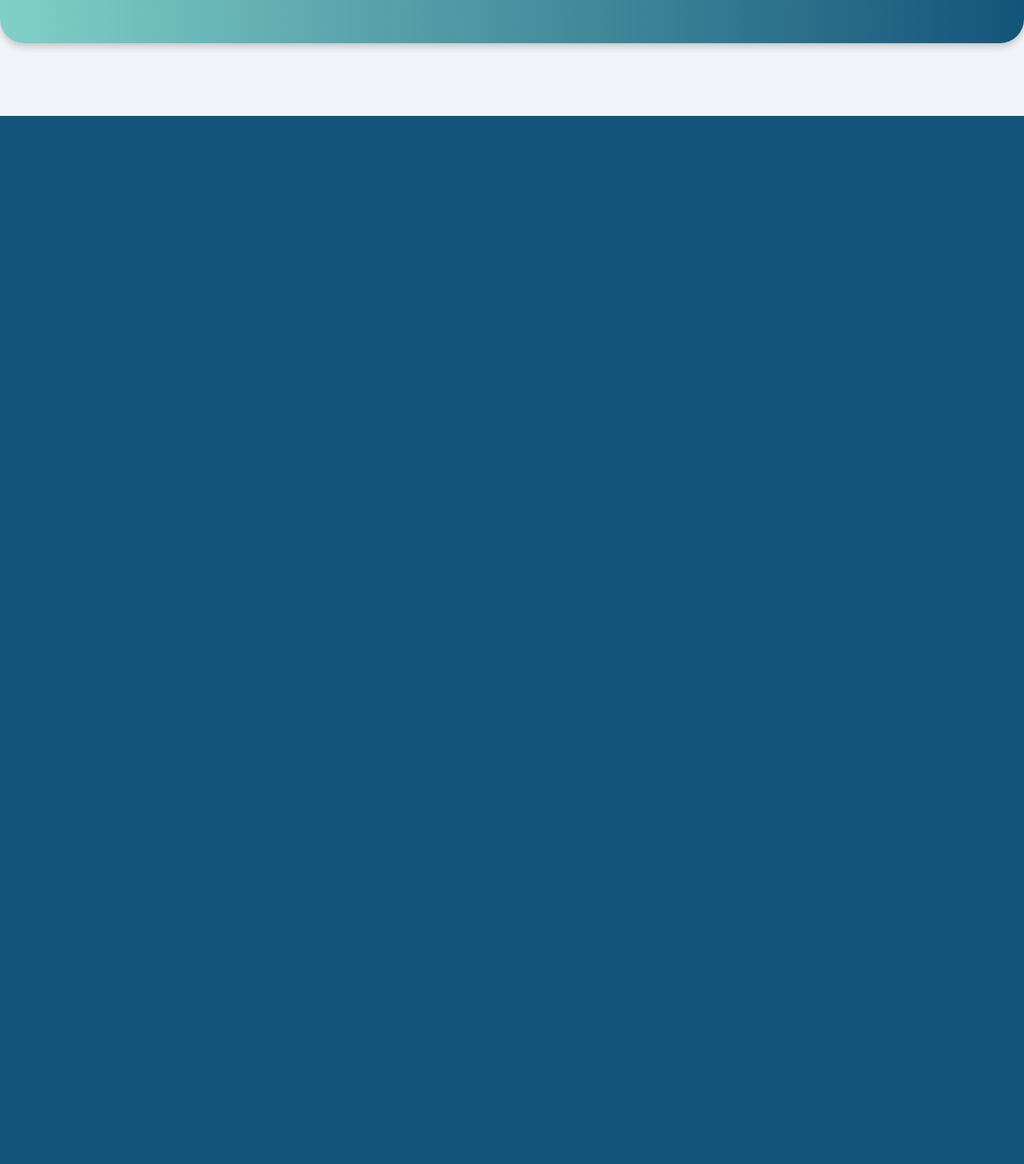
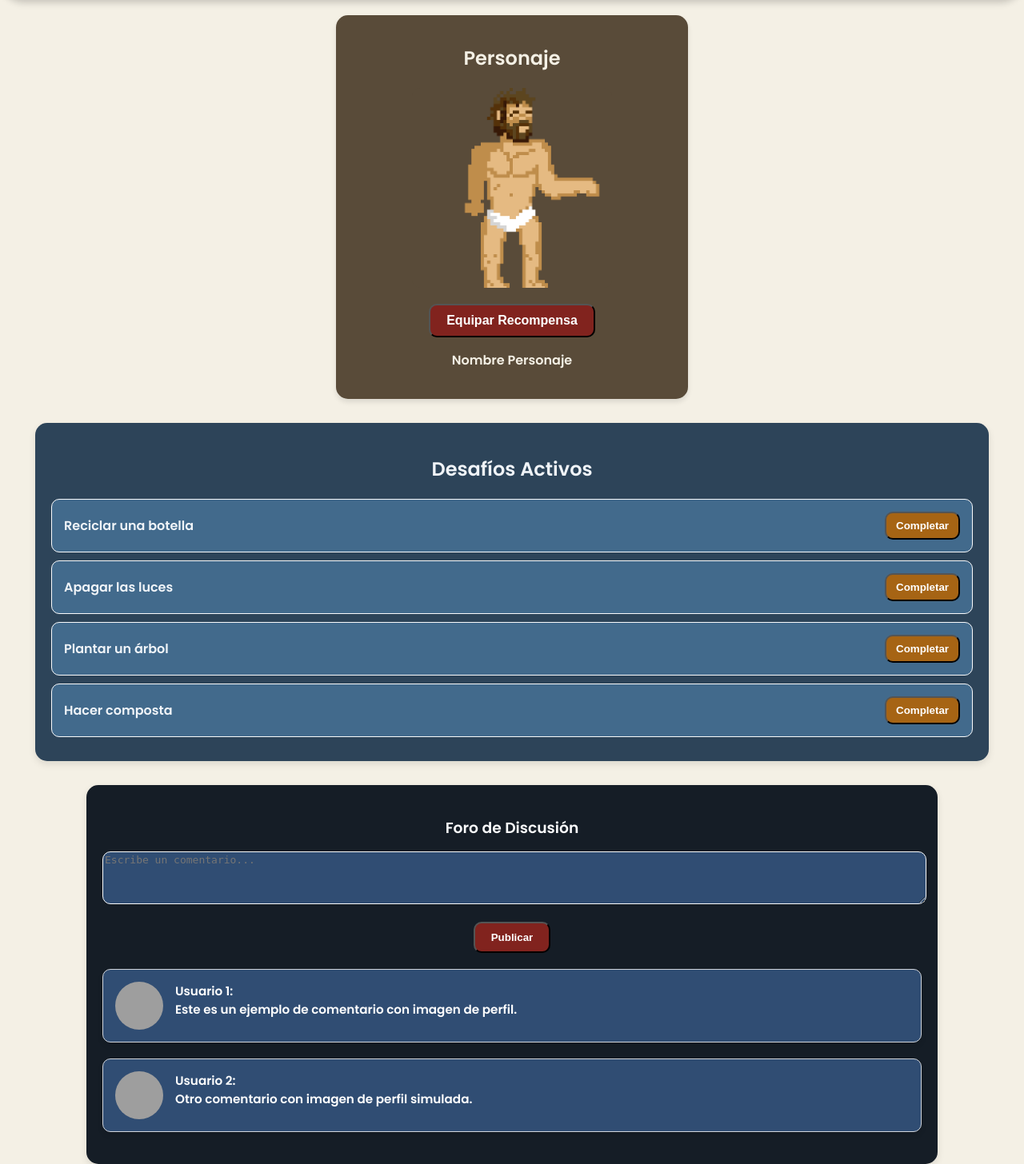
Before and after one commit to Alee234324444444444444444444/dev-challengue, a Django app: page / in a window 1280 px wide. Shown: the part 655-2111 px from the top of the page at 80% size. Before the commit the page ends 800 px from the top, so only its background shows below. Run offline with Django 4.2, Linux system fonts and the light colour scheme; some libraries are stand-ins or nearby versions; grey boxes are pictures that could not be loaded.

Commit message:
Modal y casi publicaciones

```diff
--- a/dev_challenge/ecoavatar/admin.py
+++ b/dev_challenge/ecoavatar/admin.py
@@ -1,6 +1,10 @@
 from django.contrib import admin
-from .models import User
+from .models import User, Post
 
 @admin.register(User)
 class UserAdmin(admin.ModelAdmin):
     pass
+
+@admin.register(Post)
+class PostAdmin(admin.ModelAdmin):
+    pass
--- a/dev_challenge/ecoavatar/static/ecoavatar/css/styles.css
+++ b/dev_challenge/ecoavatar/static/ecoavatar/css/styles.css
@@ -1,7 +1,8 @@
 /* Globales */
 body {
-    background-color: #f0f4f8;
+    background-color: #f4f0e5;
     font-family: 'Poppins', sans-serif;
+    font-weight:600;
     margin: 0;
     padding: 0;
     color: #333;
@@ -113,7 +114,8 @@ body {
 .challenges-container {
     margin: 30px auto;
     padding: 20px;
-    background-color: #ffffff;
+    background-color: #2d4459;
+    color: #f0f4f8;
     border-radius: 15px;
     box-shadow: 0 4px 10px rgba(0, 0, 0, 0.1);
     text-align: center;
@@ -127,32 +129,35 @@ body {
 }
 
 .challenges-container li {
-    background-color: #f0f4f8;
+    background-color: #426a8c;
     margin: 10px 0;
     padding: 15px;
     border-radius: 10px;
+    border: 1px solid #f9fafb;
     display: flex;
     justify-content: space-between;
     align-items: center;
 }
 
 .challenges-container button {
-    background-color: #80d0c7;
+    background-color: #a66414;
     color: white;
+    font-weight: 600;
     padding: 8px 12px;
-    border-radius: 5px;
+    border-radius: 10px;
     cursor: pointer;
     transition: background-color 0.3s;
 }
 
 .challenges-container button:hover {
-    background-color: #13547a;
+    background-color: #81231e;
 }
 /*Personaje*/
 .caracter {
     text-align: center;
     margin: 20px auto;
-    background-color: #f9fafb;
+    background-color: #594b39;
+    color: #f4f0e5;
     padding: 20px;
     border-radius: 15px;
     box-shadow: 0 4px 6px rgba(0, 0, 0, 0.1);
@@ -161,18 +166,18 @@ body {
 
 .caracter h1 {
     font-size: 1.5em;
-    color: #13547a;
+    color: #f4f0e5;
     margin-bottom: 20px;
 }
 
 canvas {
-    border: 2px solid #13547a;
-    border-radius: 20px;
-    background-color: #f0f4f8;
-    box-shadow: 0 4px 6px rgba(0, 0, 0, 0.1);
+    /* border: 2px solid #403939; */
+    border-radius: 10px;
+    background-color: #594b39;
+    /* box-shadow: 0 4px 6px rgba(0, 0, 0, 0.1); */
     margin: 20px auto;
     display: block;
-    width: 250px; /* Tamaño ajustado */
+    width: 250px;
     height: 250px;
 }
 
@@ -184,9 +189,9 @@ canvas {
 }
 
 .actions button {
-    background-color: #80d0c7;
+    background-color: #81231e;
     color: white;
-    border: none;
+    font-weight: 600;
     padding: 10px 20px;
     border-radius: 10px;
     cursor: pointer;
@@ -195,14 +200,14 @@ canvas {
 }
 
 .actions button:hover {
-    background-color: #13547a;
+    background-color: #a66414;
     color: white;
 }
 
 
 /* Foro */
 .foro {
-    background-color: #ffffff;
+    background-color: #151d26;
     border-radius: 15px;
     padding: 20px;
     box-shadow: 0 4px 10px rgba(0, 0, 0, 0.1);
@@ -213,22 +218,25 @@ canvas {
 
 .foro h3 {
     text-align: center;
-    color: #13547a;
+    color: #f9fafb;
     margin-bottom: 15px;
 }
 
 .foro-textarea {
     width: 100%;
-    border: 1px solid #d1d5db;
+    color: #f9fafb;
+    background-color: #304d73;
+    border: 1px solid #f9fafb;
     border-radius: 10px;
-    padding: 15px;
     font-size: 1em;
+    padding: 2px;
     margin-bottom: 15px;
 }
 
 .btn-publicar {
-    background-color: #80d0c7;
+    background-color: #81231e;
     color: white;
+    font-weight: 600;
     padding: 10px 20px;
     border-radius: 10px;
     cursor: pointer;
@@ -256,7 +264,7 @@ canvas {
     display: flex;
     gap: 15px;
     padding: 15px;
-    background-color: #f9fafb;
+    background-color: #304d73;
     border: 1px solid #d1d5db;
     border-radius: 10px;
     box-shadow: 0 4px 6px rgba(0, 0, 0, 0.1);
@@ -274,12 +282,125 @@ canvas {
 
 .comentario-username {
     font-weight: bold;
-    color: #13547a;
+    color: #f9fafb;
     margin-bottom: 5px;
 }
 
 .comentario-box p {
     margin: 0;
     font-size: 0.95em;
-    color: #333;
+    color: #fefefe;
 }
+
+
+/* Modal */
+.modal {
+    display: none;
+    position: fixed;
+    z-index: 1000;
+    left: 0;
+    top: 0;
+    width: 100%;
+    height: 100%;
+    overflow: auto;
+    background-color: rgba(0,0,0,0.4);
+  }
+
+  .modal-content {
+    background-color: #151d26;
+    border: 1px solid #f9fafb;
+    color: #f9fafb;
+    margin: 15% auto;
+    padding: 20px;
+    border-radius: 10px;
+    width: 80%;
+    max-width: 500px;
+    text-align: center;
+  }
+
+  .modal-content input[type="file"],
+  .modal-content textarea {
+    width: 100%;
+    margin: 10px 0;
+    border: 1px solid #f9fafb;
+    border-radius: 5px;
+    padding: 2px;
+    background-color: #304d73;
+    color: #f9fafb;
+  }
+
+  .modal-buttons {
+    display: flex;
+    justify-content: space-between;
+    margin-top: 20px;
+  }
+
+  .modal-buttons button {
+    padding: 10px 20px;
+    border: none;
+    border-radius: 5px;
+    cursor: pointer;
+  }
+
+  .btn-publish {
+    background-color: #81231e;
+    color: white;
+  }
+
+  .btn-publish:hover{
+    background-color: #a66414;
+  }
+
+  .btn-cancel {
+    background-color: #a66414;
+    color: white;
+  }
+
+  .btn-cancel:hover{
+    background-color: #81231e;
+  }
+
+/* publicaciones */
+.op {
+    width: 100%;
+    display: flex;
+    justify-content: center;
+    margin-top: 3em;
+}
+
+.op-container {
+    display: grid;
+    padding: 10px;
+    grid-template-columns: repeat(3, 1fr);
+    grid-template-rows: auto;
+    border-radius: 10px;
+    gap: 10px;
+    background-color: #151d26;
+}
+
+.op-container .op-post1 {
+    display: grid;
+    border-radius: 10px;
+    color: #f9fafb;
+    height: 15em;
+    width: 15em;
+    padding: 2px;
+    background-image: url("https://i.pinimg.com/736x/8a/98/73/8a9873bd783d6b66ab77c0c3ee1350b4.jpg");
+    background-size: contain;
+    display: flex;
+    align-items: flex-end;
+}
+
+.op-container .op-post2 {
+    display: grid;
+    border-radius: 10px;
+    color: #f9fafb;
+    height: 15em;
+    width: 15em;
+    padding: 2px;
+    background-image: url("https://i.pinimg.com/736x/77/48/73/774873bc2f469a99f8909854fc2b404f.jpg");
+    background-size: cover;
+    display: flex;
+    align-items: flex-end;
+
+}
--- a/dev_challenge/ecoavatar/static/ecoavatar/js/script.js
+++ b/dev_challenge/ecoavatar/static/ecoavatar/js/script.js
@@ -1,3 +1,26 @@
+// Manejo del Modal y Desafíos
+let currentChallenge = '';
+
+function openChallengeModal(challenge) {
+    console.log('Abriendo modal para desafío:', challenge);
+    currentChallenge = challenge;
+    const modal = document.getElementById('challengeModal');
+    if (modal) {
+        modal.style.display = 'block';
+    } else {
+        console.error('No se encontró el elemento del modal');
+    }
+}
+
+function closeModal() {
+    console.log('Cerrando modal');
+    const modal = document.getElementById('challengeModal');
+    if (modal) {
+        modal.style.display = 'none';
+    }
+    document.getElementById('challengeForm').reset();
+}
+
 // Seleccionar el canvas
 const canvas = document.getElementById("pixelCanvas");
 const ctx = canvas.getContext("2d");
--- a/dev_challenge/ecoavatar/templates/index.html
+++ b/dev_challenge/ecoavatar/templates/index.html
@@ -22,7 +22,7 @@
       <ul class="navbar-links">
         {% if user.is_authenticated %}
         <li><a href="#">Inicio</a></li>
-        <li><a href="#publicaciones">Publicaciones</a></li>
+        <li><a href="{% url "ecoavatar:list_post" %}">Publicaciones</a></li>
         <li><a href="#challenges">Desafíos</a></li>
       </ul>
       <div class="navbar-actions">
@@ -38,48 +38,72 @@
 
     <!-- Encabezado -->
     <div class="header-content">
-      <h1>
-        <img src="{% static 'ecoavatar/images/portada.png' %}" alt="Portada" />
-      </h1>
-      <h2>¡Bienvenido a nuestro mundo!</h2>
-      <p>
+      <h1>¡Bienvenido a nuestro mundo!</h1>
+      <h2>
         Explora y participa en desafíos que cuidan el planeta. ¡Haz tu impacto
         positivo!
-      </p>
+      </h2>
     </div>
 
-    {% if user.is_authenticated %}
-    <!-- Sección de Desafíos -->
-    <section id="challenges" class="challenges-container">
-      <h2>Desafíos Activos</h2>
-      <ul id="daily-challenge-list">
-        <li>Reciclar una botella <button>Completar</button></li>
-        <li>Apagar las luces <button>Completar</button></li>
-      </ul>
-      <ul id="weekly-challenge-list">
-        <li>Plantar un árbol <button>Completar</button></li>
-        <li>Hacer composta <button>Completar</button></li>
-      </ul>
-    </section>
+    <!-- Lienzo del personaje -->
     <div class="caracter">
       <h1>Personaje</h1>
-      <!-- Lienzo del personaje -->
       <canvas
         id="pixelCanvas"
         data-sprite-sheet="{% static 'ecoavatar/images/character.png' %}"
         data-hat="{% static 'ecoavatar/images/hat.png' %}"
       ></canvas>
       <div class="actions">
-        <button onclick="completeTask()">Completar Tarea</button>
+        {% comment %} <button href="#challenges">Completar Tarea</button> {% endcomment %}
         <button onclick="equipReward()">Equipar Recompensa</button>
       </div>
       <p>Nombre Personaje</p>
     </div>
 
+    <!-- Modal de Desafíos -->
+    <div id="challengeModal" class="modal">
+      <div class="modal-content">
+        <h2>Completar Desafío</h2>
+        <form id="challengeForm" enctype="multipart/form-data">
+          {% csrf_token %}
+          <input
+            type="file"
+            name="photo"
+            id="challengePhoto"
+            accept="image/*"
+            required
+          >
+          <textarea
+            name="description"
+            id="challengeDescription"
+            placeholder="Describe cómo completaste el desafío"
+            rows="4"
+            maxlength="75"
+            required
+          ></textarea>
+          <div class="modal-buttons">
+            <button type="button" class="btn-cancel" onclick="closeModal()">Cancelar</button>
+            <button type="submit" class="btn-publish" onclick="completeChallenge()">Publicar</button>
+          </div>
+        </form>
+      </div>
+    </div>
+
+    <!-- Sección de Desafíos -->
+    <section id="challenges" class="challenges-container">
+      <h2>Desafíos Activos</h2>
+      <ul>
+        <li>Reciclar una botella <button onclick="openChallengeModal('Reciclar una botella')">Completar</button></li>
+        <li>Apagar las luces <button onclick="openChallengeModal('Apagar las luces')">Completar</button></li>
+      </ul>
+      <ul>
+        <li>Plantar un árbol <button onclick="openChallengeModal('Plantar un árbol')">Completar</button></li>
+        <li>Hacer composta <button onclick="openChallengeModal('Hacer composta')">Completar</button></li>
+      </ul>
+    </section>
+
     <!-- Sección de Publicaciones -->
     <section id="publicaciones" class="publicaciones">
-      <h2>Publicaciones</h2>
-
       <div class="foro">
         <h3>Foro de Discusión</h3>
         <textarea
@@ -117,7 +141,6 @@
             </div>
           </li>
         </ul>
-        {% endif %}
       </div>
     </section>
     <script src="{% static 'ecoavatar/js/script.js' %}"></script>
--- a/dev_challenge/ecoavatar/urls.py
+++ b/dev_challenge/ecoavatar/urls.py
@@ -5,4 +5,7 @@ app_name = "ecoavatar"
 urlpatterns = [
     path("", views.index, name="index"),
     path("login/", views.CustomLoginView.as_view(), name="login"),
+
+    path("post/", views.list_post, name="list_post"),
+    path('add_post/', views.add_post, name='add_post'),
 ]
--- a/dev_challenge/ecoavatar/views.py
+++ b/dev_challenge/ecoavatar/views.py
@@ -1,7 +1,7 @@
-from django.http import HttpResponse
+from django.http import HttpResponse, JsonResponse
 from django.template import loader
 from django.shortcuts import get_object_or_404, redirect, render
-from .models import User
+from .models import User, Post
 from django.contrib.auth.views import LoginView
 from django.contrib.auth.decorators import login_required
 from ecoavatar.forms import UserForm
@@ -16,3 +16,41 @@ def index(request):
         'logged_in': request.user.is_authenticated
     }
     return render(request, 'index.html', context)
+
+def list_post(request):
+    posts = Post.objects.order_by('description')
+    template = loader.get_template('list_post.html')
+    return HttpResponse(template.render({'posts':posts}, request))
+
+@login_required
+def add_post(request):
+    if request.method == 'POST':
+        photo = request.FILES.get('photo')
+        description = request.POST.get('description')
+
+        if photo and description:
+            try:
+                Post.objects.create(
+                    user=request.user,
+                    photo=photo,
+                    description=description
+                )
+                return JsonResponse({
+                    'status': 'success',
+                    'message': 'Publicación creada exitosamente'
+                })
+            except Exception as e:
+                return JsonResponse({
+                    'status': 'error',
+                    'message': str(e)
+                }, status=400)
+
+        return JsonResponse({
+            'status': 'error',
+            'message': 'Completa todos los campos'
+        }, status=400)
+
+    return JsonResponse({
+        'status': 'error',
+        'message': 'Método no permitido'
+    }, status=405)
```
Also changed, not shown: other parts of dev_challenge/ecoavatar/static/ecoavatar/css/styles.css (+22 -22 lines), dev_challenge/ecoavatar/forms.py (+16 -1 lines), dev_challenge/ecoavatar/models.py (+9 -0 lines), dev_challenge/ecoavatar/templates/list_post.html (added, +65 -0 lines), dev_challenge/ecoavatar/migrations/0002_post.py (added).
